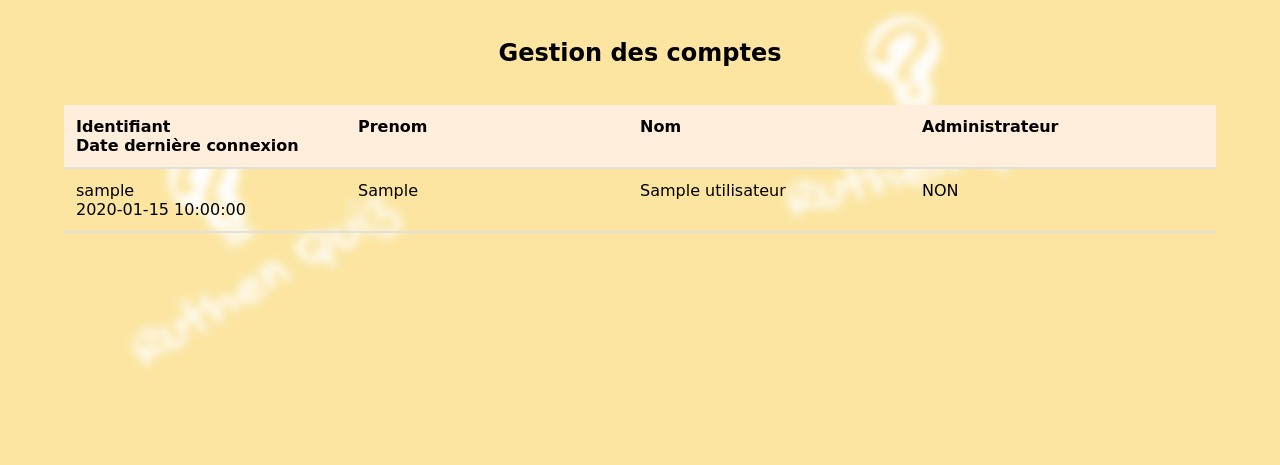
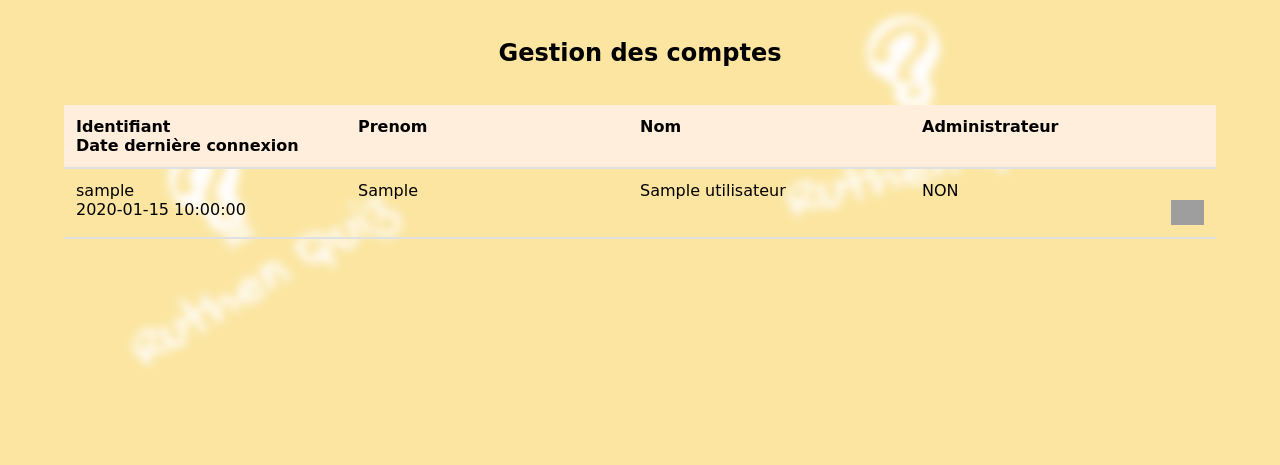
Before and after one commit to corentin-bichon/WebProject-3IL, a PHP site: page /administrateur.php in a window 1280 px wide. Shown: the part 137-602 px from the top of the page. Run offline with PHP 8.4, Linux system fonts and the light colour scheme; tables that the repository leaves empty or names only in its code hold one stand-in row (values such as "Sample post"); grey boxes are pictures that could not be loaded.

Commit message:
Create adminstrator page with Dashboard

```diff
--- a/CSS/mainCSS.css
+++ b/CSS/mainCSS.css
@@ -609,7 +609,6 @@ body::before {
     overflow: hidden;
     white-space: nowrap;
     text-overflow: ellipsis;
-    padding-right: 20px;
     width: 250px;
 }
 
@@ -626,7 +625,11 @@ body::before {
 
     padding: 12px;
 
-
     border-bottom: 2px solid #e0e0e0;
     border-collapse: collapse;
 }
+
+#trash-icon {
+    height: 25px;
+    float: right;
+}
--- a/administrateur.php
+++ b/administrateur.php
@@ -10,6 +10,17 @@
 	<body>
 		<?php require_once 'extensions/navbar.php'; ?>
 
+	    <script type = "text/javascript">
+             function supprimer(pseudo, prenom, nom) {
+
+                  var xmlhttp;
+                  xmlhttp = new XMLHttpRequest();
+                  xmlhttp.open("GET","extensions/suppression.php?login=" + pseudo + "&prenom=" + prenom + "&nom=" + nom, true);
+                  xmlhttp.send();
+
+                  location.reload();
+             }
+        </script>
 
          <h2> Gestion des comptes </h2> </br> </br>
 
@@ -52,7 +63,7 @@
                    echo         '<div> '.$utilisateur["prenom"].' </div>' ;
                    echo         '<div> '.$utilisateur["nom"].' </div>' ;
                    if ( $utilisateur["admin"] != 1) {  echo '<div> NON </div>' ; } else {  echo '<div> OUI </div>' ;}
-                   echo         '<div> '.$utilisateur["date"].' </div>' ;
+                   echo         '<div> '.$utilisateur["date"].' <img src="ressources/icon/trash.png" onclick="supprimer(\''.$utilisateur['login'].'\',\''.$utilisateur['prenom'].'\',\''.$utilisateur['nom'].'\')" id="trash-icon" />  </div>' ;
                    echo '</div>' ;
 
               }
```
